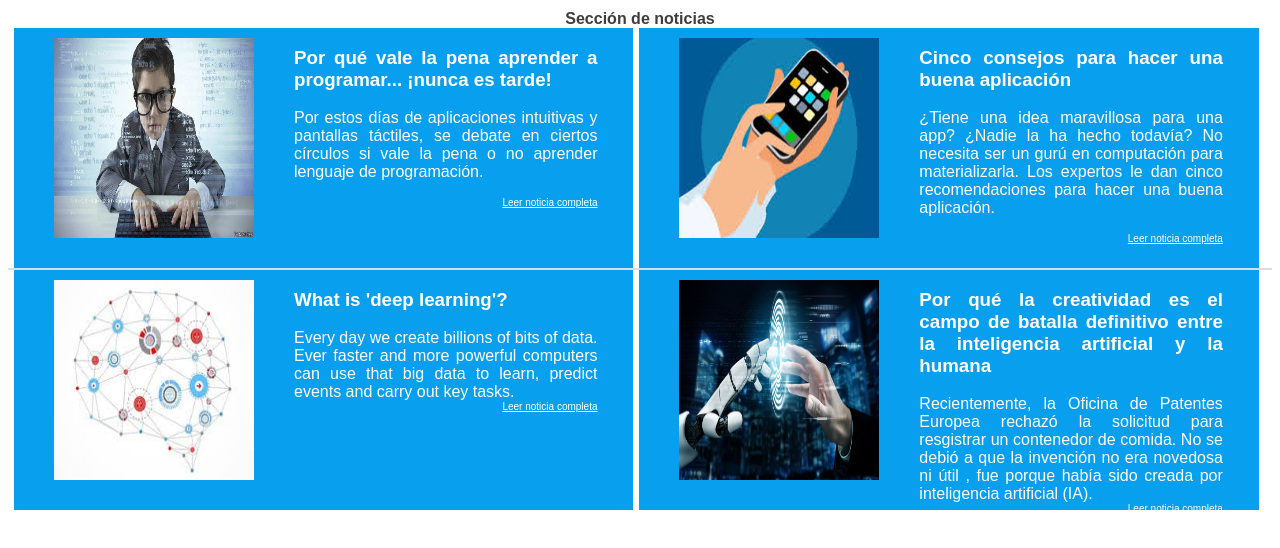
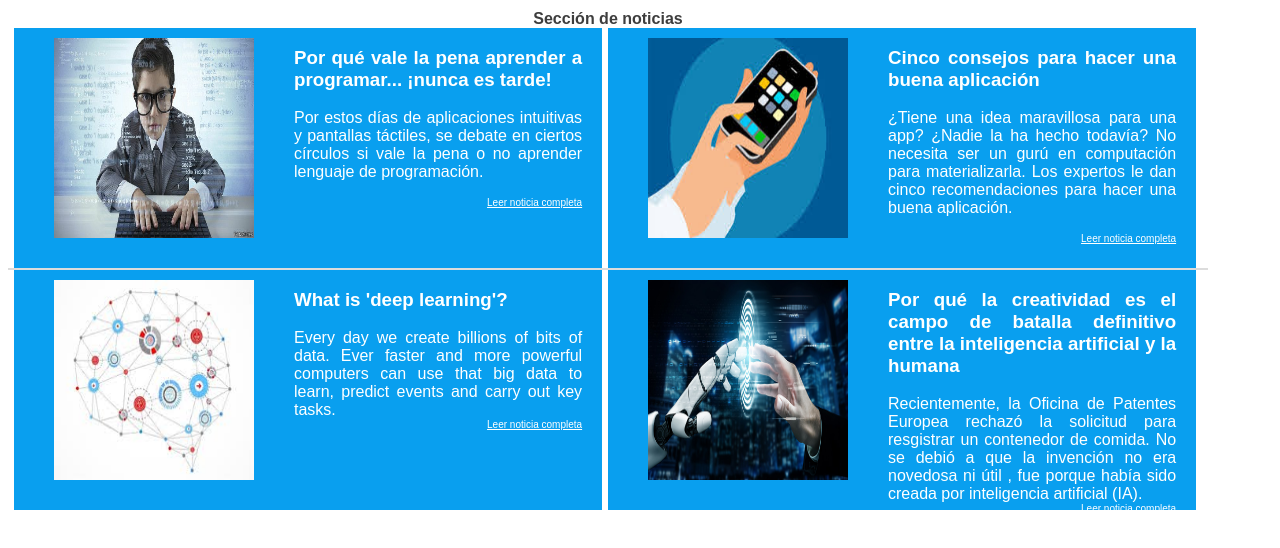
Before and after one commit to dacugo/Semana-1-24, a website: page src/index.html in a window 1280 px wide. Drawn offline with Linux system fonts and the light colour scheme.

Commit message:
Corrección width

```diff
--- a/src/style.css
+++ b/src/style.css
@@ -4,6 +4,7 @@ body{
 }
 .section-2{
     height: 500px;
+    width: 1200px;
     background-color: gainsboro;
 }
 .section-text{
```
Also changed, not shown: src/index.html (+1 -1 lines), 1 other file.
